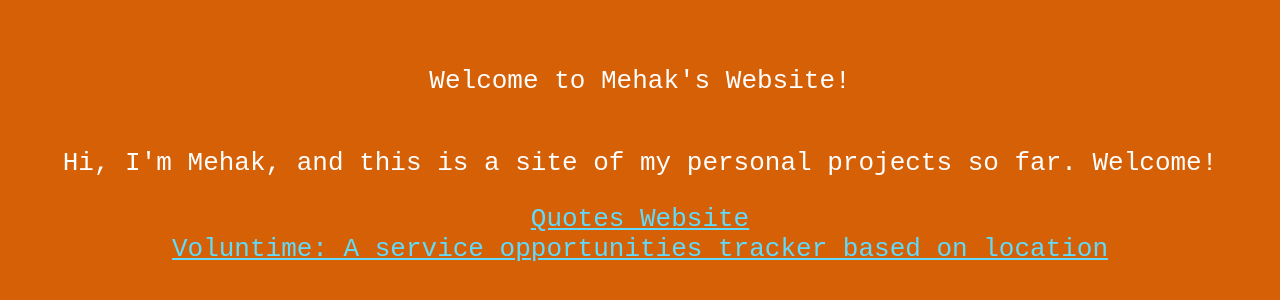
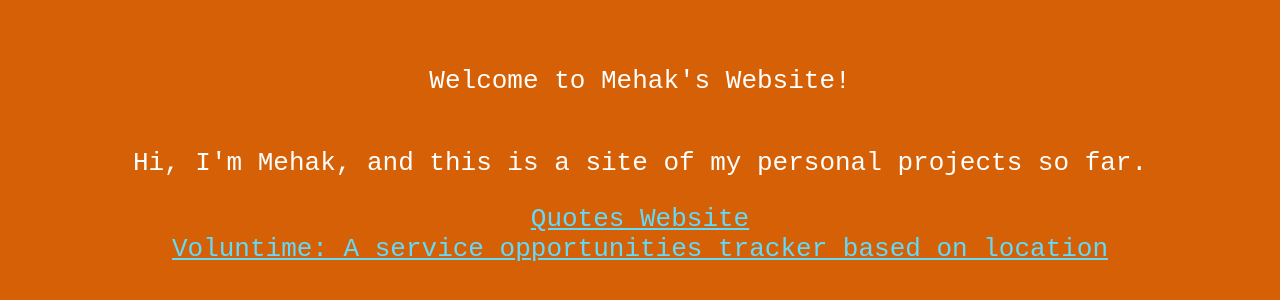
Before and after one commit to mehakkd/mehakkd.github.io, a React (Create React App) app: page / in a window 1280 px wide. Shown: the part 248-548 px from the top of the page. Built offline with nearby package versions, Linux system fonts and the light colour scheme.

Commit message:
updated welcome message

```diff
--- a/src/App.js
+++ b/src/App.js
@@ -7,7 +7,7 @@ function App() {
         <p>
           Welcome to Mehak's Website!
         </p>
-        <p>Hi, I'm Mehak, and this is a site of my personal projects so far. Welcome!</p>
+        <p>Hi, I'm Mehak, and this is a site of my personal projects so far.</p>
         <a
           className="App-link"
           href="https://quotes-kohl.vercel.app/"
```
